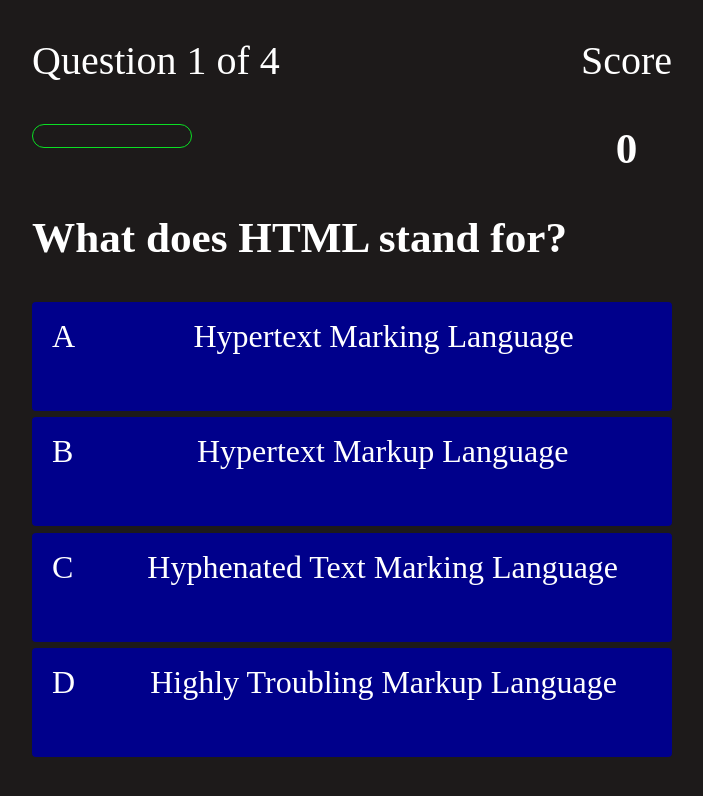
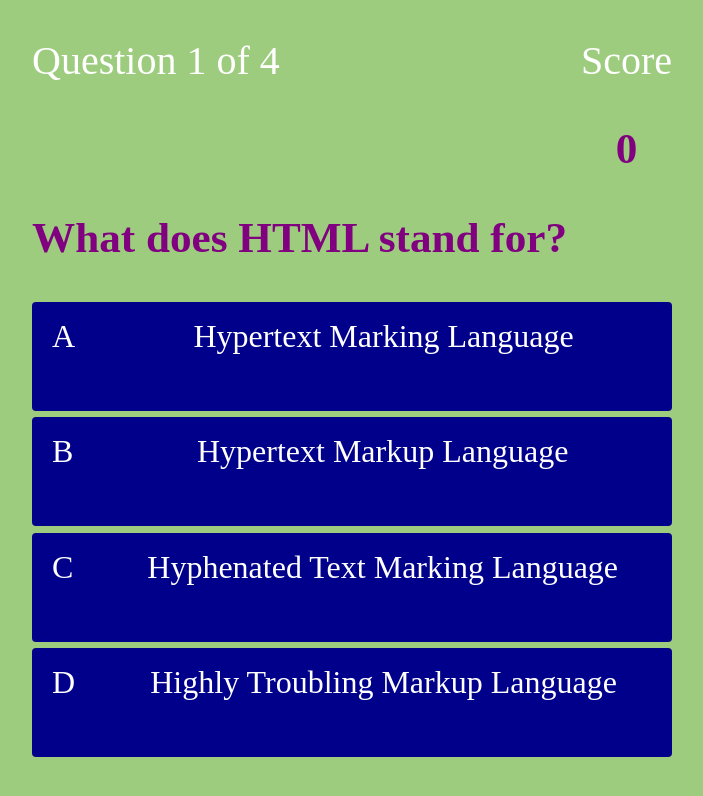
Before and after one commit to ShiromaJh/codequiz, a plain HTML site: page game.html in a window 1280 px wide. Shown: the whole page, without its empty margins (288-991 px from the left). Drawn offline with Linux system fonts and the light colour scheme.

Commit message:
Added final coloring to site

```diff
--- a/game.css
+++ b/game.css
@@ -54,21 +54,21 @@ body {
     text-align: center;
 }
 
-#progressbar {
-    width: 20rem;
-    height: 3rem;
-    border: 0.2rem solid rgb(11, 223, 36);
-    margin-top: 2rem;
-    border-radius: 50px;
-    overflow: hidden;
-}
-
-#progressBarFull {
-    height: 100%;
-    background: rgb(11, 223, 36);
-    width: 0%;
-
-}
+/* #progressbar { */
+    /* width: 20rem; */
+    /* height: 3rem; */
+    /* border: 0.2rem solid rgb(11, 223, 36); */
+    /* margin-top: 2rem; */
+    /* border-radius: 50px; */
+    /* overflow: hidden; */
+/* } */
+/*  */
+/* #progressBarFull { */
+    /* height: 100%; */
+    /* background: rgb(11, 223, 36); */
+    /* width: 0%; */
+/*  */
+/* } */
 
 @media screen and (max-width: 768px) {
     .choice-container {
--- a/game.js
+++ b/game.js
@@ -2,7 +2,7 @@ const qustion = document.querySelector('#question');
 const choices = Array.from(document.querySelectorAll('.choice-text'));
 const progressText = document.querySelector('#progress-text');
 const scoreText = document.querySelector('#score');
-const progressBarFull = document.querySelector('#pogressBarFull');
+// const progressBarFull = document.querySelector('#pogressBarFull');
 
 
 let currentQuestion = {}
--- a/style.css
+++ b/style.css
@@ -1,5 +1,5 @@
 :root {
-    background: rgb(29, 26, 26)
+    background: rgba(119, 184, 77, 0.719)
 }
 
 * {
@@ -11,7 +11,7 @@
 
 h1 {
     font-size: 5.4rem;
-    color: white;
+    color: purple;
     margin-bottom: 5rem;
 
 }
```
